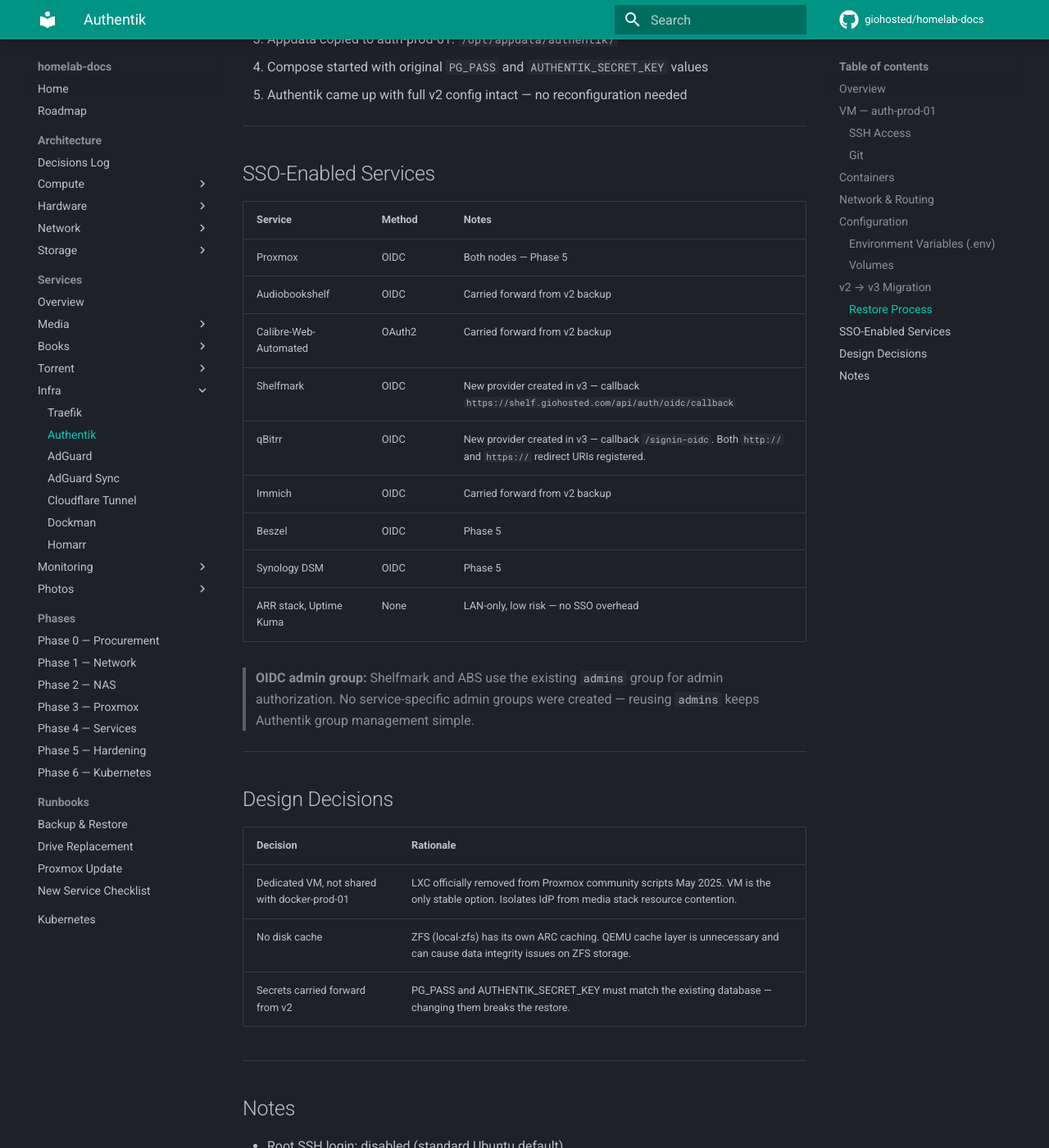
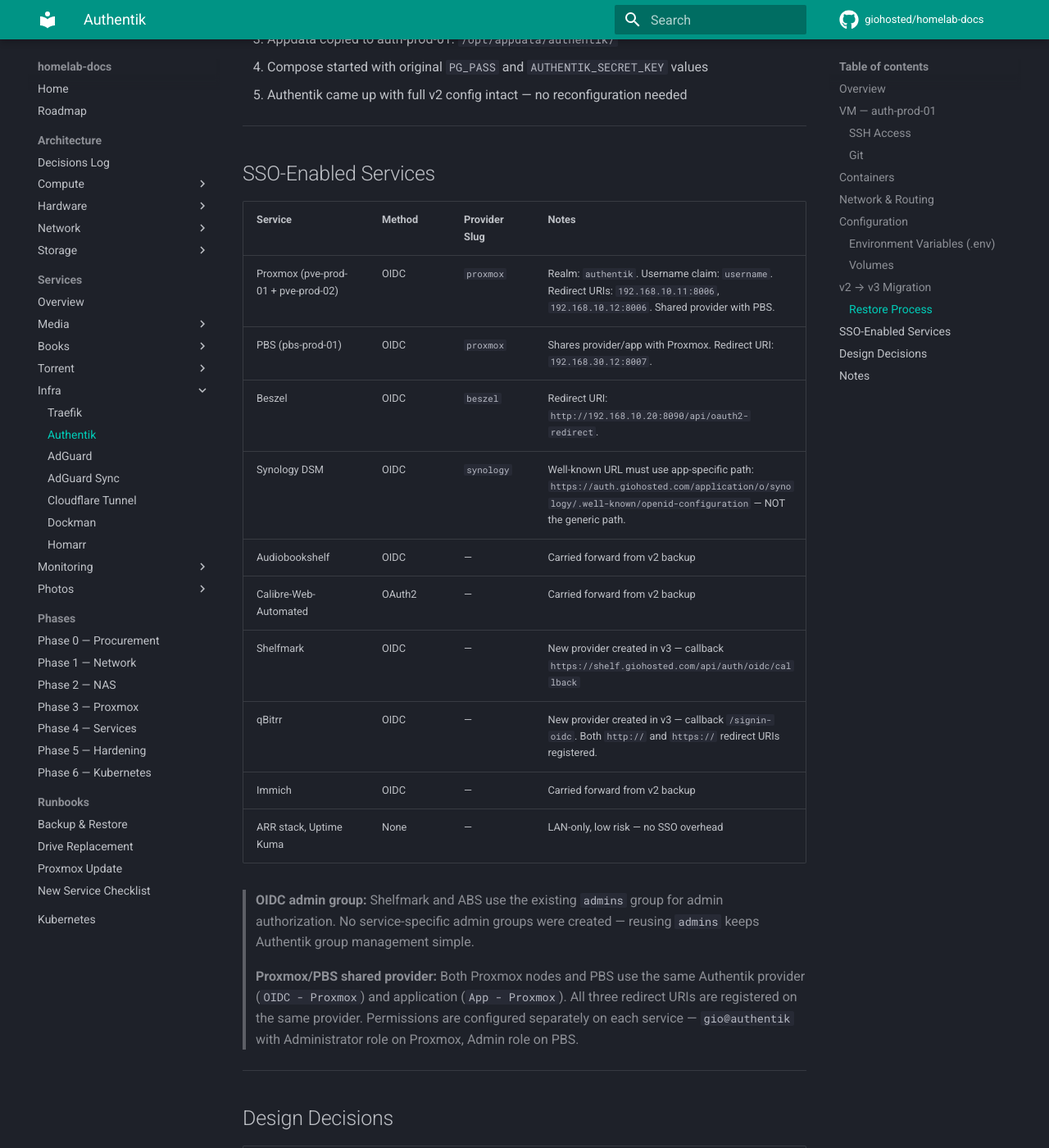
Before and after one commit to giohosted/homelab-docs, an MkDocs documentation site: the page built from docs/services/infra/authentik.md, in a window 1280 px wide and 1400 px high, scrolled down 3834 px. Shown: the whole window at 82% size. Built offline with MkDocs 1.6.1 and Material for MkDocs 9.7.7, drawn with Linux system fonts in a browser that asks for light colours; comment, search, counter and statistics services are not loaded; some of the changed text lies outside the part shown.

Commit message:
phase 5 wave 3 completed

```diff
--- a/docs/services/infra/authentik.md
+++ b/docs/services/infra/authentik.md
@@ -120,19 +120,22 @@
 
 ## SSO-Enabled Services
 
-| Service | Method | Notes |
-|---------|--------|-------|
-| Proxmox | OIDC | Both nodes — Phase 5 |
-| Audiobookshelf | OIDC | Carried forward from v2 backup |
-| Calibre-Web-Automated | OAuth2 | Carried forward from v2 backup |
-| Shelfmark | OIDC | New provider created in v3 — callback `https://shelf.giohosted.com/api/auth/oidc/callback` |
-| qBitrr | OIDC | New provider created in v3 — callback `/signin-oidc`. Both `http://` and `https://` redirect URIs registered. |
-| Immich | OIDC | Carried forward from v2 backup |
-| Beszel | OIDC | Phase 5 |
-| Synology DSM | OIDC | Phase 5 |
-| ARR stack, Uptime Kuma | None | LAN-only, low risk — no SSO overhead |
+| Service | Method | Provider Slug | Notes |
+|---------|--------|---------------|-------|
+| Proxmox (pve-prod-01 + pve-prod-02) | OIDC | `proxmox` | Realm: `authentik`. Username claim: `username`. Redirect URIs: `192.168.10.11:8006`, `192.168.10.12:8006`. Shared provider with PBS. |
+| PBS (pbs-prod-01) | OIDC | `proxmox` | Shares provider/app with Proxmox. Redirect URI: `192.168.30.12:8007`. |
+| Beszel | OIDC | `beszel` | Redirect URI: `http://192.168.10.20:8090/api/oauth2-redirect`. |
+| Synology DSM | OIDC | `synology` | Well-known URL must use app-specific path: `https://auth.giohosted.com/application/o/synology/.well-known/openid-configuration` — NOT the generic path. |
+| Audiobookshelf | OIDC | — | Carried forward from v2 backup |
+| Calibre-Web-Automated | OAuth2 | — | Carried forward from v2 backup |
+| Shelfmark | OIDC | — | New provider created in v3 — callback `https://shelf.giohosted.com/api/auth/oidc/callback` |
+| qBitrr | OIDC | — | New provider created in v3 — callback `/signin-oidc`. Both `http://` and `https://` redirect URIs registered. |
+| Immich | OIDC | — | Carried forward from v2 backup |
+| ARR stack, Uptime Kuma | None | — | LAN-only, low risk — no SSO overhead |
 
 > **OIDC admin group:** Shelfmark and ABS use the existing `admins` group for admin authorization. No service-specific admin groups were created — reusing `admins` keeps Authentik group management simple.
+
+> **Proxmox/PBS shared provider:** Both Proxmox nodes and PBS use the same Authentik provider (`OIDC - Proxmox`) and application (`App - Proxmox`). All three redirect URIs are registered on the same provider. Permissions are configured separately on each service — `gio@authentik` with Administrator role on Proxmox, Admin role on PBS.
 
 ---
 
@@ -143,6 +146,7 @@
 | Dedicated VM, not shared with docker-prod-01 | LXC officially removed from Proxmox community scripts May 2025. VM is the only stable option. Isolates IdP from media stack resource contention. |
 | No disk cache | ZFS (local-zfs) has its own ARC caching. QEMU cache layer is unnecessary and can cause data integrity issues on ZFS storage. |
 | Secrets carried forward from v2 | PG_PASS and AUTHENTIK_SECRET_KEY must match the existing database — changing them breaks the restore. |
+| Proxmox and PBS share one provider | Permissions are identical and managing separate providers adds unnecessary complexity. |
 
 ---
 
@@ -150,8 +154,9 @@
 
 - Root SSH login: disabled (standard Ubuntu default)
 - QEMU guest agent installed — Proxmox can cleanly shut down this VM on UPS event
-- NUT client not yet configured — to be done in Phase 5
+- NUT client not yet configured — to be done in Phase 5 Wave 7
 - Authentik worker mounts the Docker socket (`/var/run/docker.sock`) — required for embedded outpost functionality
 - "No providers assigned to this outpost" warning in logs is normal — embedded outpost present but not configured for any providers
 - Bootstrap email/password only apply on very first boot with empty database — ignored on subsequent starts
-- RAM verified sufficient via `free -h` — 4GB allocation, ~1.6GB active usage, minimal swap. No bump needed at Phase 4 close.
+- RAM verified sufficient via `free -h` — 4GB allocation, ~1.6GB active usage, minimal swap. No bump needed at Phase 4 close
+- Synology SSO well-known URL must point at the app-specific path (`/application/o/synology/.well-known/openid-configuration`) — the generic path (`/application/o/.well-known/openid-configuration`) causes "Unable to get the URL for SSO authentication" error
```
Also changed, not shown: other parts of docs/services/infra/authentik.md (+1 -1 lines), docs/phases/phase-5-hardening.md (+11 -11 lines).
